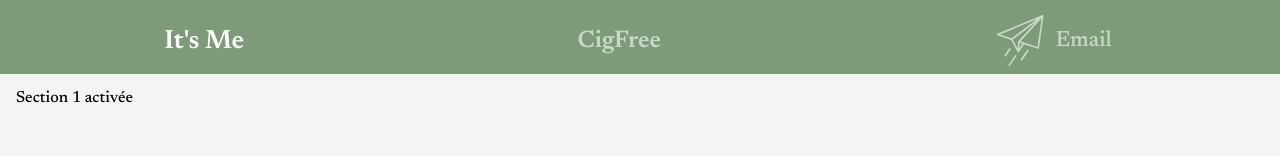
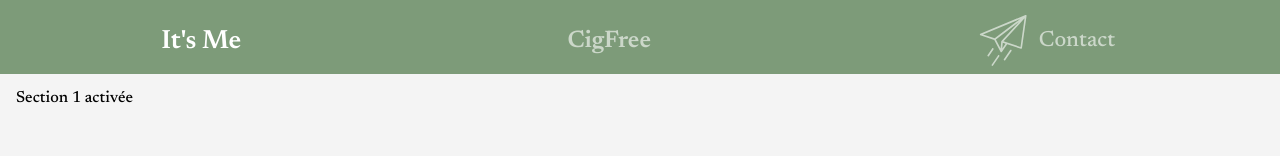
Before and after one commit to trinity0077/portFolioFrontend, a Next.js app: page / in a window 1280 px wide. Shown: the top 156 px of the page. Built offline with nearby package versions, Linux system fonts and the light colour scheme.

Commit message:
changement du nom du composant email

```diff
--- a/components/FolioNavAndRedirection.js
+++ b/components/FolioNavAndRedirection.js
@@ -25,7 +25,7 @@ const FolioNavAndRedirection = () => {
       case 2:
         return "CigFree";
       case 3:
-        return "Email";
+        return "Contact";
       default:
         return "It's Me ! default";
     }
@@ -85,7 +85,7 @@ const FolioNavAndRedirection = () => {
             alt="Icon"
             style={{ width: "50px", height: "50px" }}
           />
-          <p>Email</p>
+          <p>Contact</p>
         </button>
       </nav>
 
```
